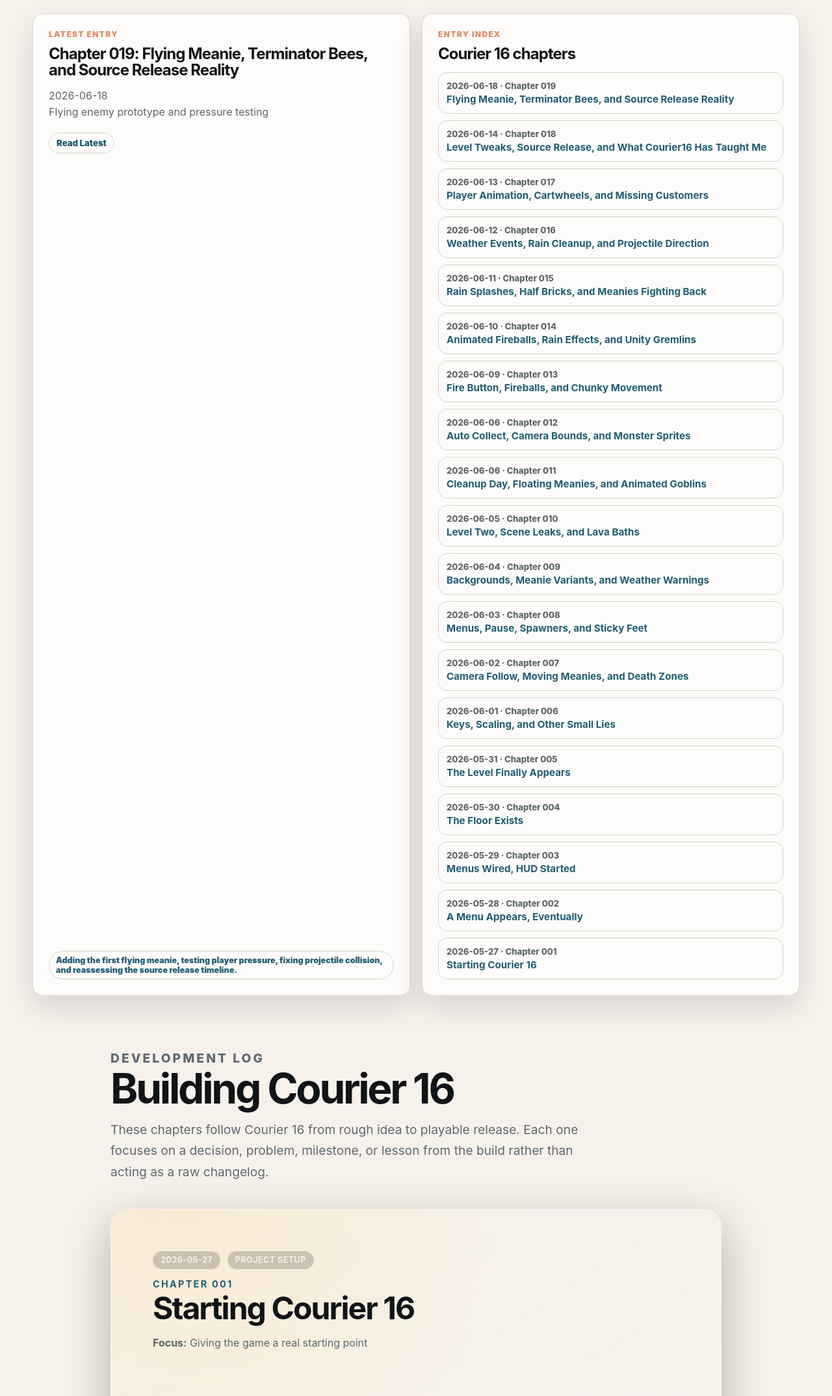
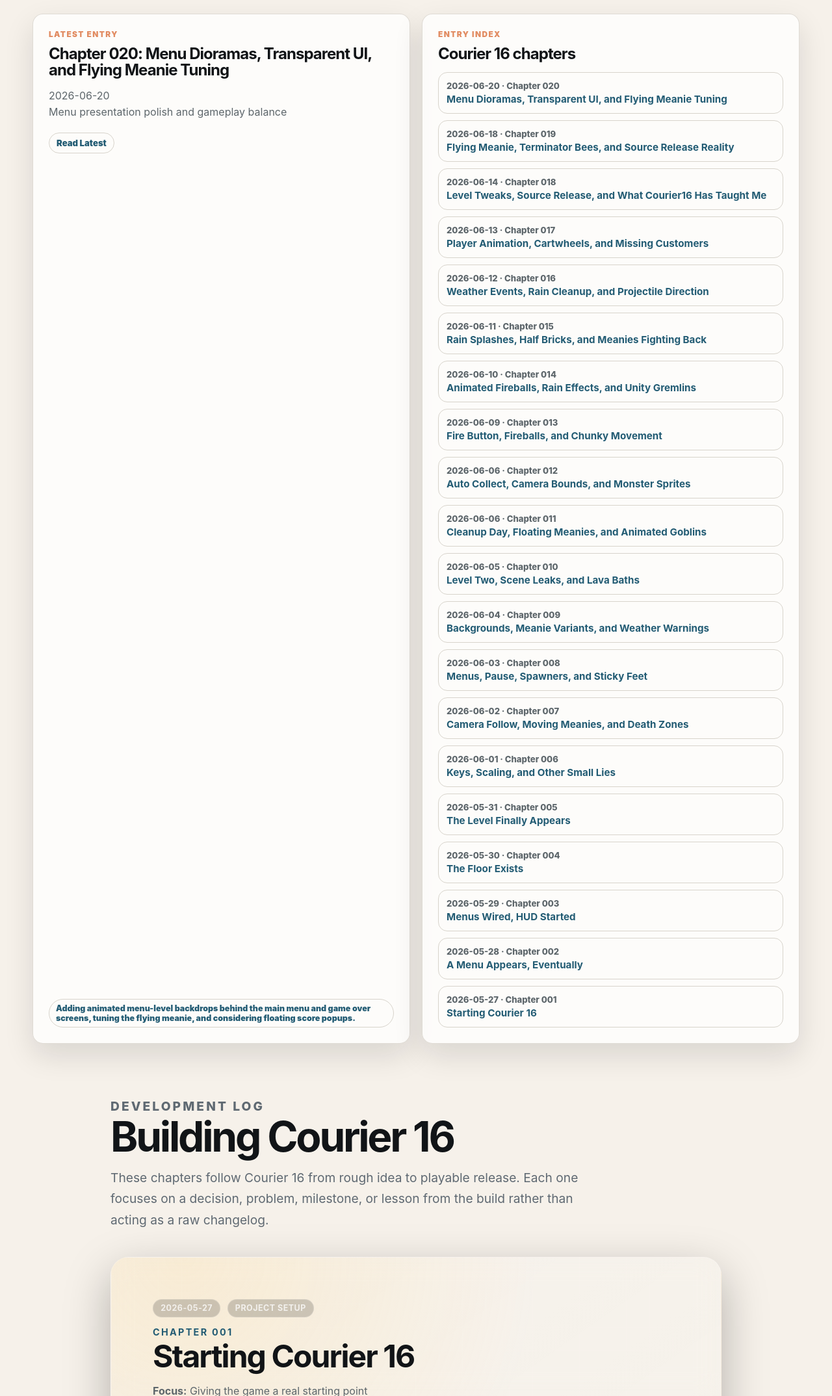
Before and after one commit to SaundersEddie/eddiesaunders-site, an Astro site: page /code/games/diary/courier16 in a window 1280 px wide. Shown: the part 652-2800 px from the top of the page at 65% size. Built offline with nearby package versions, Linux system fonts and the light colour scheme; Astro itself is replaced by a stand-in of ours.

Commit message:
Added in diary

```diff
--- a/src/pages/code/games/diary/courier16/index.astro
+++ b/src/pages/code/games/diary/courier16/index.astro
@@ -2550,6 +2550,98 @@
         type: 'next',
         title: 'Flying Meanie Tuning and Source Prep',
         text: "Next up is tuning the flying meanie's chase behaviour, deciding where it belongs in the level progression, continuing Level 01 and Level 02 cleanup, and preparing the project for freeware source release.",
+      },
+    ],
+  },
+  {
+    chapter: '020',
+    title: 'Menu Dioramas, Transparent UI, and Flying Meanie Tuning',
+    date: '2026-06-20',
+    stage: 'Menu presentation polish and gameplay balance',
+    focus:
+      'Adding animated menu-level backdrops behind the main menu and game over screens, tuning the flying meanie, and considering floating score popups.',
+    blocks: [
+      {
+        type: 'paragraph',
+        content: [
+          {
+            text: 'Today was some GUI work. I wanted a dummy level with moving meanies behind the mainMenu and gameOver scenes, so the screens feel connected to the game world rather than being static UI panels.',
+          },
+        ],
+      },
+      {
+        type: 'paragraph',
+        content: [
+          {
+            text: 'A dummy menu level was generated, I threw some code together, made a backgroundLoader prefab, attached the script, copied the loader into the main menu, pressed play, and was greeted with... nothing. Just the mainMenu scene.',
+          },
+        ],
+      },
+      {
+        type: 'paragraph',
+        content: [
+          {
+            text: 'It turned out I had surrounded the menu with a solid color. The background level was loading correctly, but the UI was sitting over it like a big opaque blanket. A quick color change and transparency tweak fixed that, and suddenly the menu level was visible behind the UI.',
+          },
+        ],
+      },
+      {
+        type: 'figure',
+        src: '/images/games/courier-16/courier16-gameover-menu-diorama.png',
+        alt: 'Courier16 game over screen with a decorative menu level and moving meanies visible behind the UI card.',
+        caption:
+          'The game over screen now uses a live menu-level backdrop, making the UI feel connected to the game world.',
+      },
+      {
+        type: 'paragraph',
+        content: [
+          {
+            text: 'I modified the camera size to 10, adjusted the loader setup, and things are starting to come together. The concept is proven. The next step is to make three or so menuLevels and have one randomly selected when the menu or game over screen loads.',
+          },
+        ],
+      },
+      {
+        type: 'paragraph',
+        content: [
+          {
+            text: 'None of the levels displayed in the menu are real levels, of course. They are just little dioramas built to look alive behind the UI. But who knows what you might find?',
+          },
+        ],
+      },
+      {
+        type: 'note',
+        title: 'Menu backdrop system',
+        text: 'The mainMenu and gameOver scenes can now load a decorative menuLevel scene additively behind the UI. The backgroundLoader prefab handles the scene loading, while the UI uses transparency so the level and moving meanies remain visible.',
+      },
+      {
+        type: 'paragraph',
+        content: [
+          {
+            text: 'I also spent a little time modifying the settings on the flying meanie. It was still too aggressive, and one of the biggest challenges in gameplay is getting the balance right. Nobody has time to be getting violated every 20 seconds by a meanie.',
+          },
+        ],
+      },
+      {
+        type: 'pullquote',
+        text: 'Nobody has time to be getting violated every 20 seconds by a meanie.',
+      },
+      {
+        type: 'paragraph',
+        content: [
+          {
+            text: 'I also thought a little about doing floating points as the player scores. Something like a retro arcade score popup that spawns above the player or delivery point, floats upward, fades away, and then disappears. It might work, it might not, but it feels like the right sort of visual feedback for Courier16.',
+          },
+        ],
+      },
+      {
+        type: 'note',
+        title: 'Floating score idea',
+        text: 'Use small number sprites from the tileset to create floating score popups for deliveries, pickups, meanie hits, or level completion. The popup should spawn near the action, float upward, fade out, and destroy itself after a short lifetime.',
+      },
+      {
+        type: 'next',
+        title: 'Random Menu Levels and Score Popups',
+        text: 'Next up is creating a few menuLevel variants, randomly selecting one for the menu and game over screens, continuing flying meanie balance, and experimenting with retro floating score popups.',
       },
     ],
   },
```
Also changed, not shown: public/images/games/courier-16/courier16-gameover-menu-diorama.png (added).
